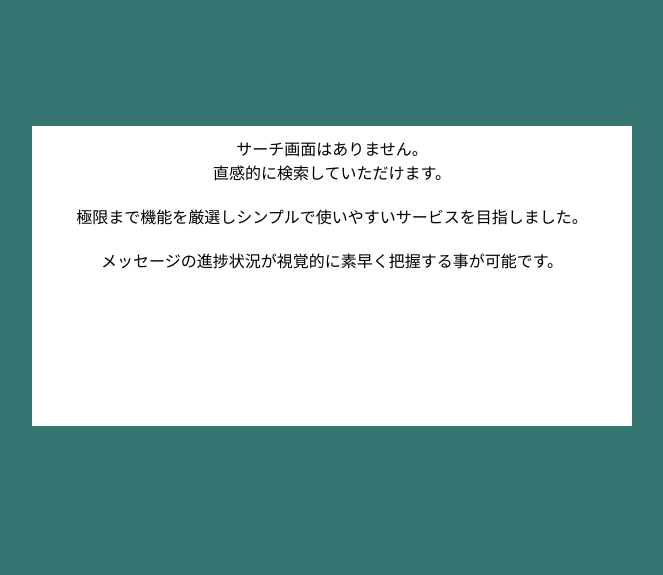
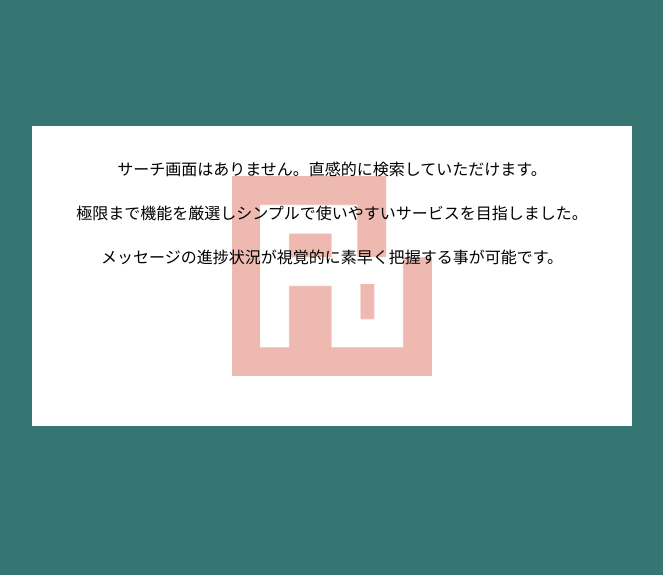
Before and after one commit to ZennoFact/ProjectKCG, a PHP site: page /login.html in a window 1280 px wide. Shown: the top 575 px of the page, without its empty margins (308-971 px from the left). Run offline with PHP 8.4, Linux system fonts and the light colour scheme.

Commit message:
login.html,login.css,imagsにlogo_3.gifを追加しました。

```diff
--- a/css/login.css
+++ b/css/login.css
@@ -13,12 +13,14 @@ body{
 
 .inner #login{
 	height: 100%;
+	background: url(../images/logo_3.gif) no-repeat center;
+	background-size: 200px 200px;
 }
 
 .inner #login ul{
 	height: 100%;
 	list-style-type: none;
-	padding:0;
+	padding: 20px 0;
 	text-align: center;
 }
 
--- a/login.html
+++ b/login.html
@@ -12,7 +12,7 @@
     <div class="inner">
         <div id="login">
         	<ul>
-            	<li><p>サーチ画面はありません。<br />直感的に検索していただけます。</p></li>
+            	<li><p>サーチ画面はありません。直感的に検索していただけます。</p></li>
             	<li><p>極限まで機能を厳選しシンプルで使いやすいサービスを目指しました。</p></li>
             	<li><p>メッセージの進捗状況が視覚的に素早く把握する事が可能です。</p></li>
             </ul>
```
Also changed, not shown: images/logo_3.gif (added).
